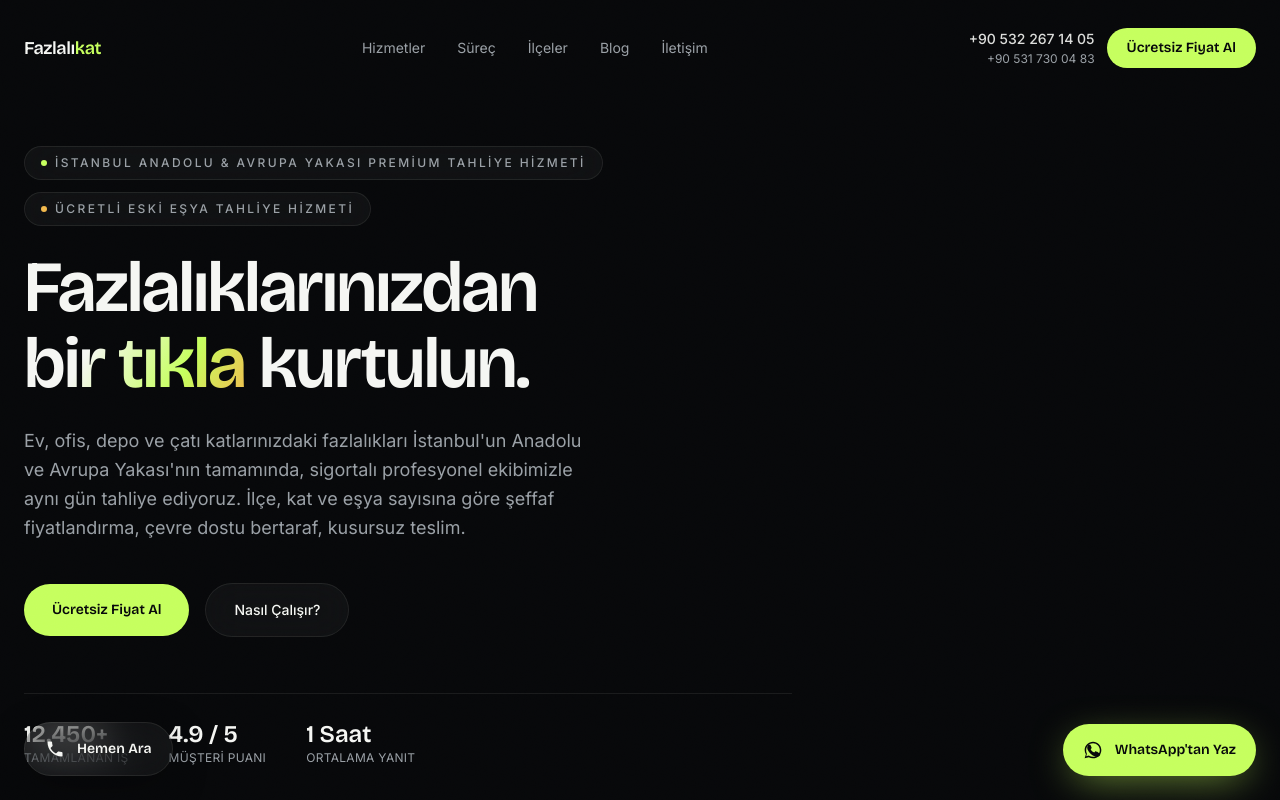
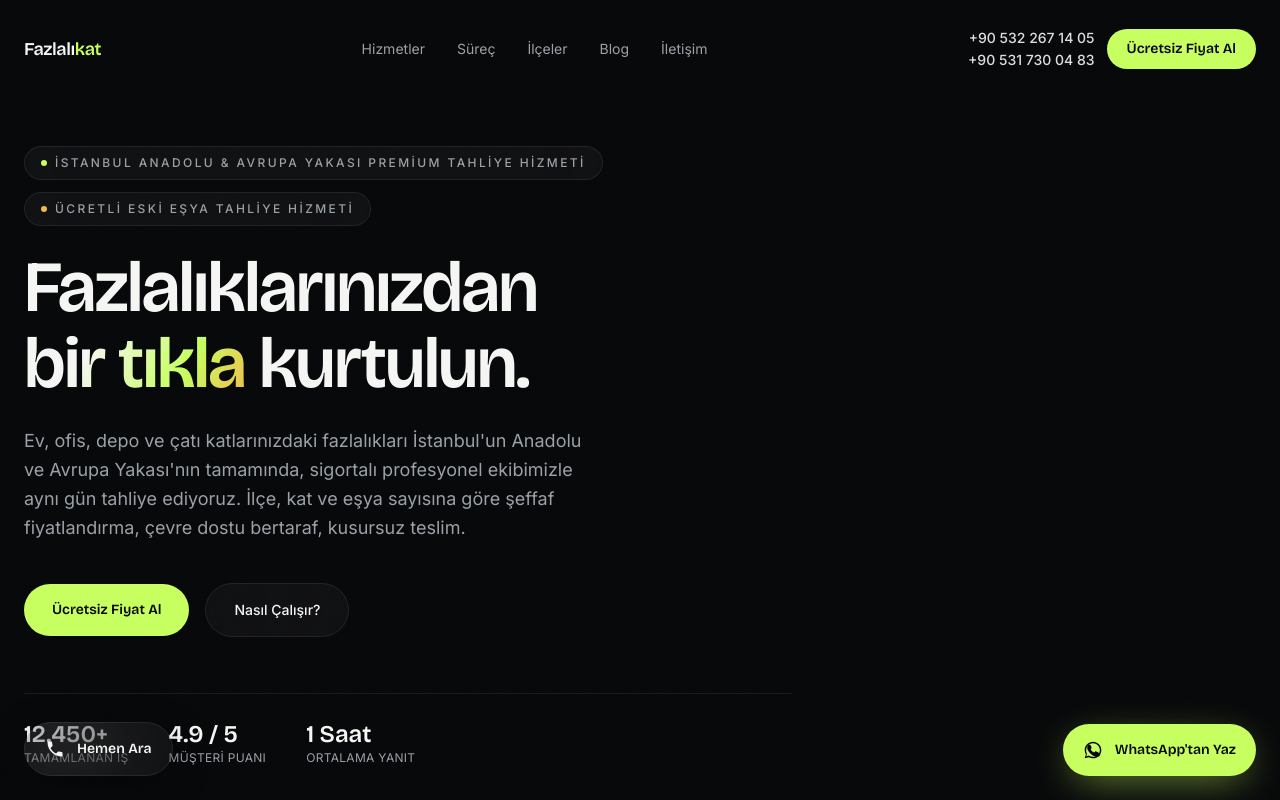
Before and after one commit to muhammet122345/WebSites, a Next.js app: page / in a window 1280 px wide. Shown: the top 800 px of the page. Built offline with nearby package versions, Linux system fonts and the light colour scheme.

Commit message:
Match phone number sizes in navbar; increase glass blur to 40px

```diff
--- a/src/app/globals.css
+++ b/src/app/globals.css
@@ -71,7 +71,7 @@ body {
 
 .glass {
   background: rgba(245, 246, 243, 0.04);
-  backdrop-filter: blur(20px);
+  backdrop-filter: blur(40px);
   border: 1px solid var(--line);
 }
 
--- a/src/components/Navbar.tsx
+++ b/src/components/Navbar.tsx
@@ -56,7 +56,7 @@ export default function Navbar() {
             </a>
             <a
               href={`tel:${BRAND.phoneHref2}`}
-              className="text-xs text-muted hover:text-accent"
+              className="text-sm font-medium text-foreground/90 hover:text-accent"
             >
               {BRAND.phone2}
             </a>
```
